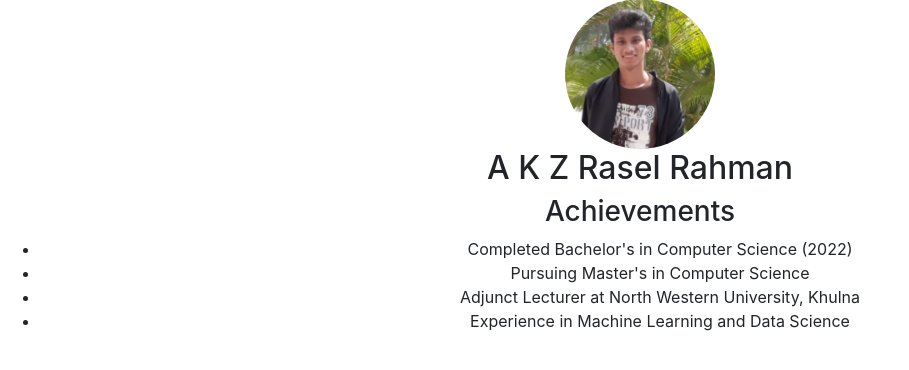
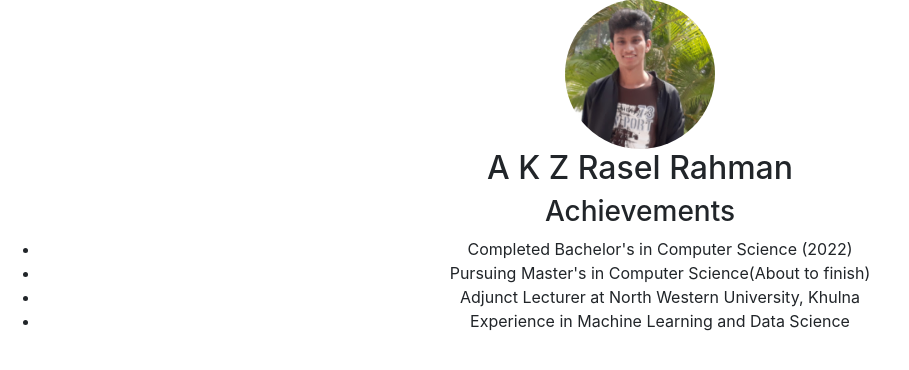
Before and after one commit to raselrahman/website, a Flask app: page / in a window 1280 px wide. Shown: the part 107-477 px from the top of the page, without its empty margins (0-909 px from the left). Run offline with Flask 2, Linux system fonts and the light colour scheme; some libraries are stand-ins or nearby versions.

Commit message:
Update index.html

```diff
--- a/templates/index.html
+++ b/templates/index.html
@@ -24,7 +24,7 @@
     <h3>Achievements</h3>
     <ul>
         <li>Completed Bachelor's in Computer Science (2022)</li>
-        <li>Pursuing Master's in Computer Science</li>
+        <li>Pursuing Master's in Computer Science(About to finish)</li>
         <li>Adjunct Lecturer at North Western University, Khulna</li>
         <li>Experience in Machine Learning and Data Science</li>
     </ul>
```
